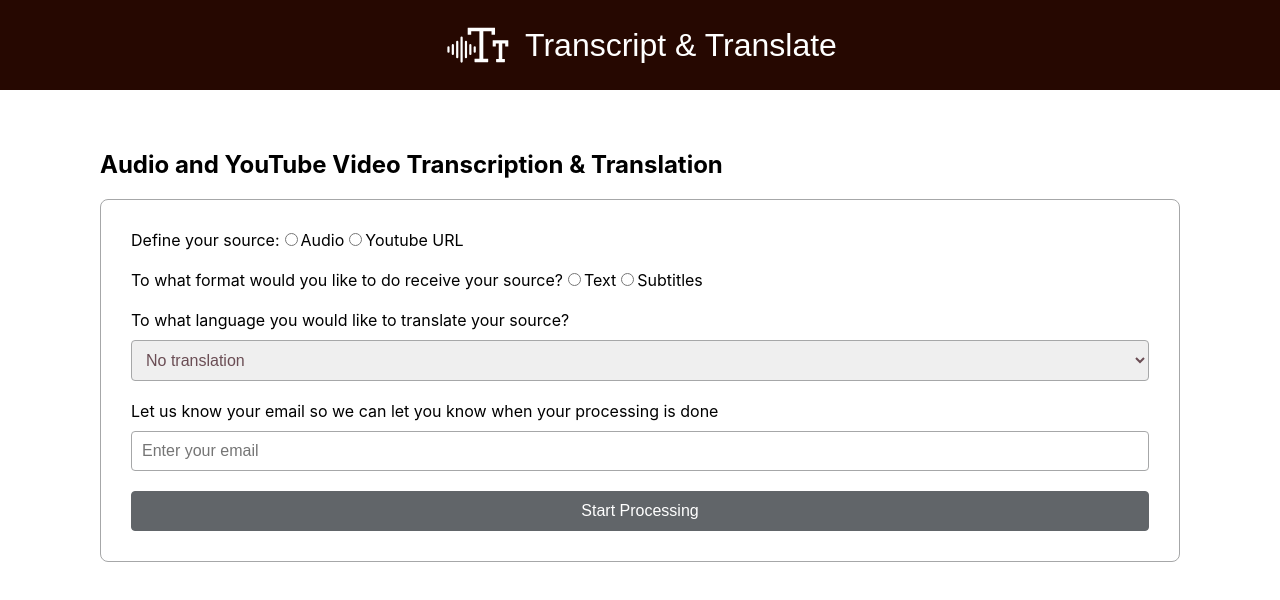
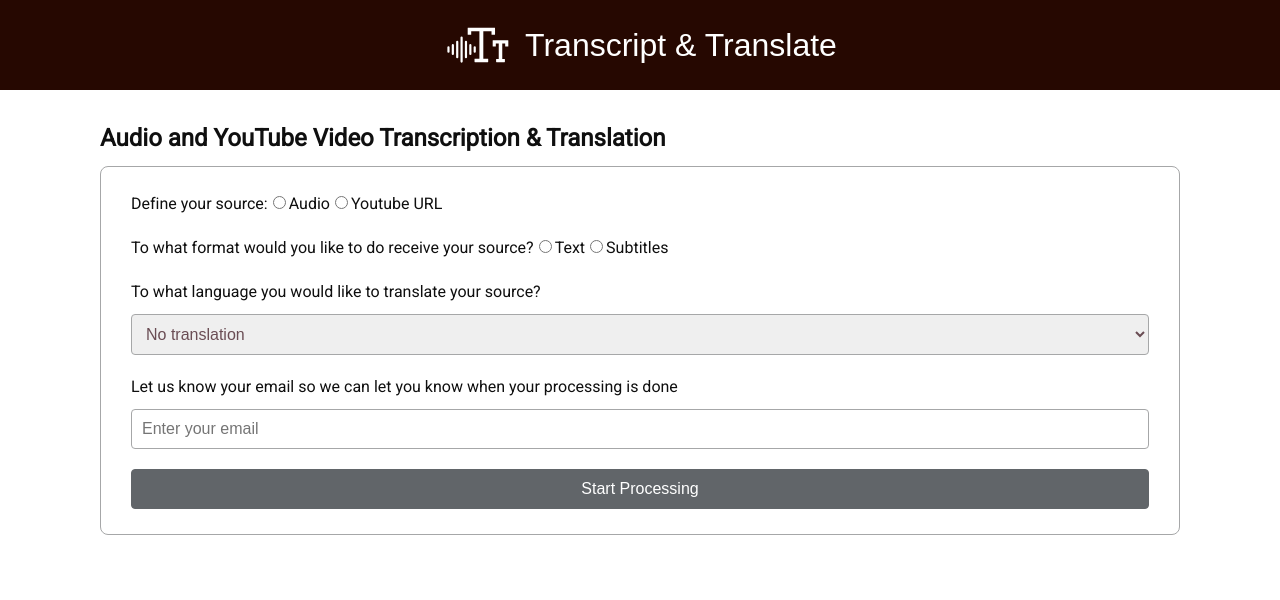
Before and after one commit to JenniferBorlenghi/TranscribeTranslate, a React (Create React App) app: page / in a window 1280 px wide. Shown: the top 600 px of the page. Built offline with nearby package versions, Linux system fonts and the light colour scheme.

Commit message:
remove index.css, change readme.md

```diff
--- a/src/client/components/Form/styles.scss
+++ b/src/client/components/Form/styles.scss
@@ -3,7 +3,12 @@
 .form-comp {
   display: flex;
   flex-direction: column;
-  margin: 40px 100px;
+  margin: 30px 100px;
+
+  h2 {
+    font-size: 24px;
+    margin-bottom: 10px;
+  }
 
   .form-validate {
     color: $danger-color;
@@ -32,7 +37,7 @@
   form {
     display: flex;
     flex-direction: column;
-    padding: 30px;
+    padding: 25px 30px;
     border: 1px solid $border-color;
     border-radius: 8px;
 
--- a/src/client/index.css
+++ /dev/null
@@ -1,13 +0,0 @@
-body {
-  margin: 0;
-  font-family: -apple-system, BlinkMacSystemFont, 'Segoe UI', 'Roboto', 'Oxygen',
-    'Ubuntu', 'Cantarell', 'Fira Sans', 'Droid Sans', 'Helvetica Neue',
-    sans-serif;
-  -webkit-font-smoothing: antialiased;
-  -moz-osx-font-smoothing: grayscale;
-}
-
-code {
-  font-family: source-code-pro, Menlo, Monaco, Consolas, 'Courier New',
-    monospace;
-}
--- a/src/client/styles/index.scss
+++ b/src/client/styles/index.scss
@@ -11,10 +11,10 @@ body {
   -moz-osx-font-smoothing: grayscale;
 }
 
-html,
-body {
-  height: 100%;
-}
+// html,
+// body {
+//   height: 100%;
+// }
 
 #root {
   min-height: 100%;
--- a/src/index.js
+++ b/src/index.js
@@ -1,6 +1,6 @@
 import React from "react";
 import ReactDOM from "react-dom/client";
-import "./client/index.css";
+import "./client/styles/index.scss";
 import App from "./client/App";
 
 const root = ReactDOM.createRoot(document.getElementById("root"));
```
Also changed, not shown: readme-files/ui.png (added), 1 other file (tests, documents, lock files or other folders).
